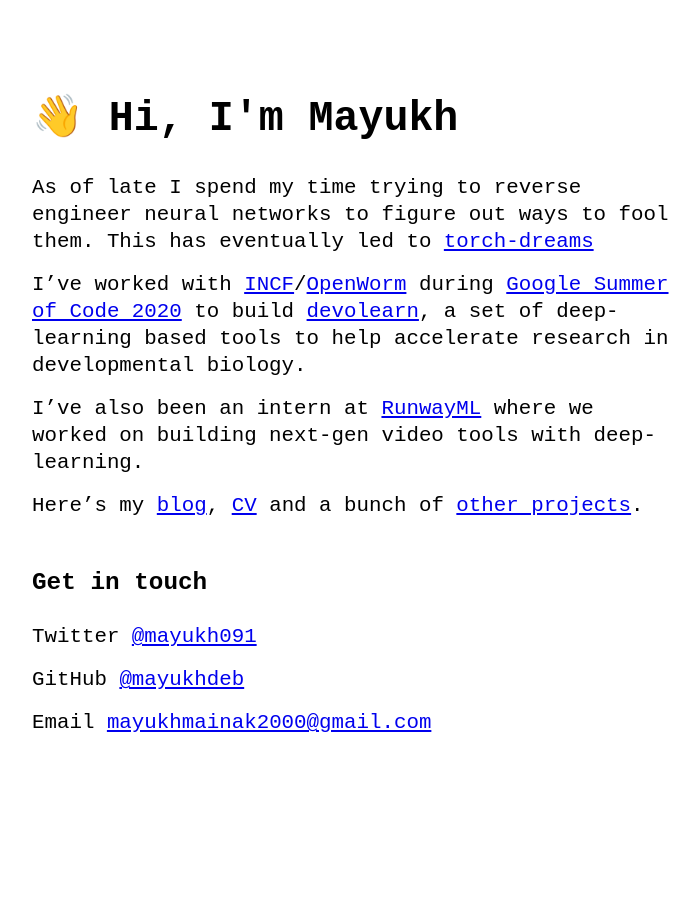
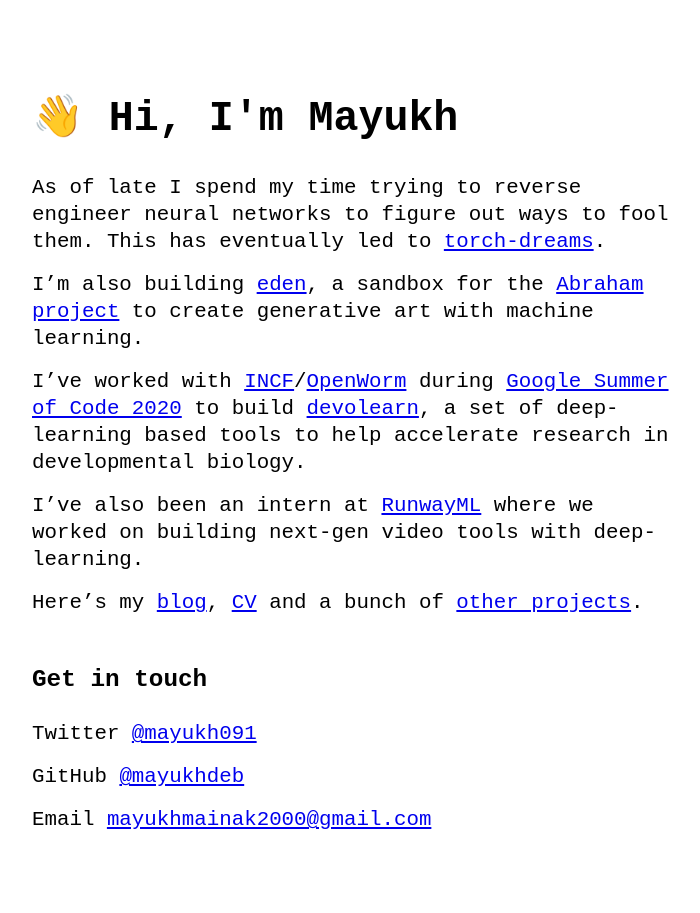
Before and after one commit to Mayukhdeb/Mayukhdeb.github.io, a Jekyll site: the page built from index.md, in a window 1280 px wide. Shown: the whole page, without its empty margins (288-988 px from the left). Built offline with Jekyll 4.4.1, drawn with Linux system fonts in a browser that asks for light colours.

Commit message:
update home info

```diff
--- a/index.md
+++ b/index.md
@@ -2,7 +2,9 @@
 layout: home
 ---
 
-As of late I spend my time trying to reverse engineer neural networks to figure out ways to fool them. This has eventually led to [torch-dreams](https://github.com/Mayukhdeb/torch-dreams)
+As of late I spend my time trying to reverse engineer neural networks to figure out ways to fool them. This has eventually led to [torch-dreams](https://github.com/Mayukhdeb/torch-dreams).
+
+I'm also building [eden](https://github.com/abraham-ai/eden), a sandbox for the [Abraham project](https://abraham.ai/) to create generative art with machine learning.
 
 I've worked with  [INCF](https://incf.org/)/[OpenWorm](http://openworm.org/) during [Google Summer of Code 2020](https://summerofcode.withgoogle.com/archive/2020/projects/5694589333143552/) to build [devolearn](https://github.com/DevoLearn/devolearn), a set of deep-learning based tools to help accelerate research in developmental biology.
 
```
Also changed, not shown: 3 other files.
